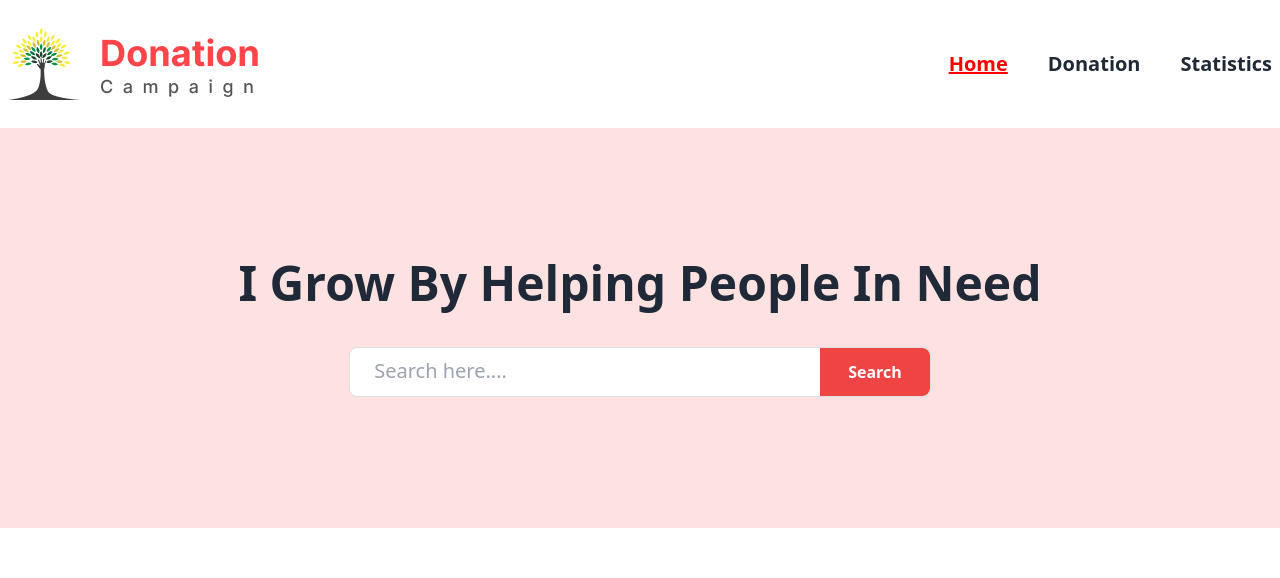
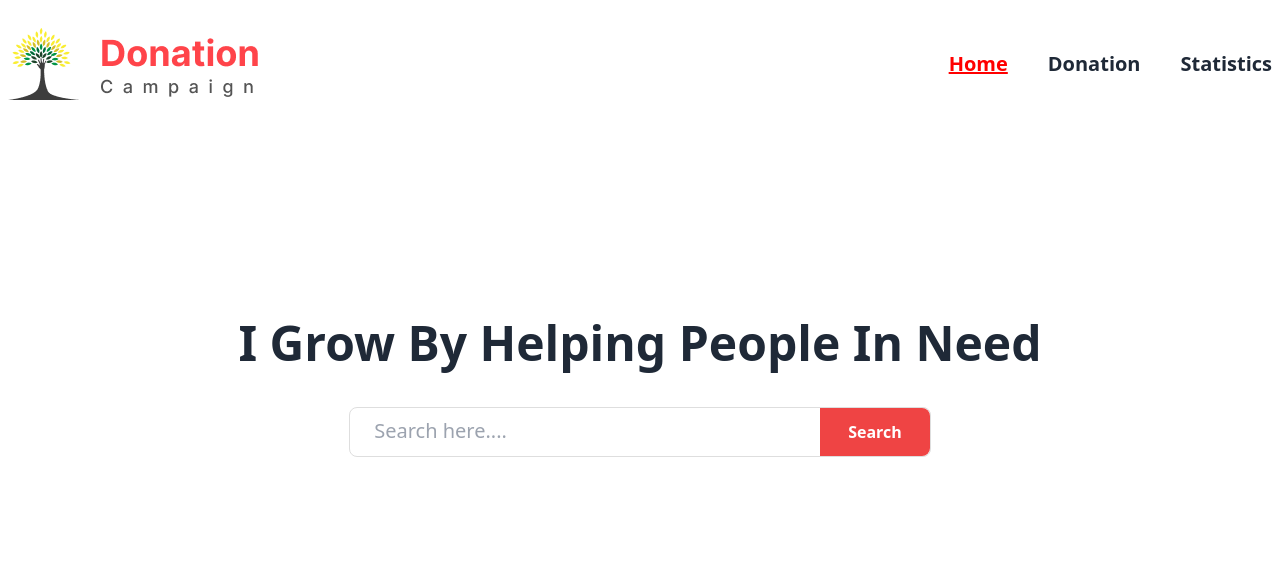
Before and after one commit to SiamIslamSagor/donation-campaign, a React (Vite) app: page / in a window 1280 px wide. Shown: the top 578 px of the page. Built offline with nearby package versions, Linux system fonts and the light colour scheme.

Commit message:
added hero component background image and set style background white overlay

```diff
--- a/src/Components/DonationBox/DonationBox.jsx
+++ b/src/Components/DonationBox/DonationBox.jsx
@@ -29,7 +29,7 @@ const DonationBox = () => {
       >
         <button
           onClick={() => setDonatedDataLength(donatedData.length)}
-          className="btn btn-success text-white text-lg px-8"
+          className="btn btn-success bg-green-600 text-white text-lg px-8"
         >
           See All
         </button>
--- a/src/Components/Hero/Hero.jsx
+++ b/src/Components/Hero/Hero.jsx
@@ -1,6 +1,15 @@
+import donationImg from "/donation_img.jpg";
 const Hero = () => {
+  const bannerBgStyle = {
+    backgroundImage: `url(${donationImg})`,
+    backgroundPosition: "center",
+    backgroundRepeat: "no-repeat",
+    backgroundSize: "cover",
+  };
+
   return (
-    <div className="h-[50vh] flex gap-10 flex-col justify-center items-center bg-red-100">
+    <div style={bannerBgStyle} className="bg-blend-overlay">
+      <div className="h-[50vh] xl:h-[65vh] bg-[#FFFFFFF2] bg-white flex gap-10 flex-col justify-center items-center">
         <h2 className="text-5xl text-center font-bold">
           I Grow By Helping People In Need
         </h2>
@@ -15,6 +24,7 @@ const Hero = () => {
           </button>
         </div>
       </div>
+    </div>
   );
 };
 
```
Also changed, not shown: src/Components/DonatePage/DonatePage.jsx (+2 -15 lines), public/donation_img.jpg (added). Lines whose indentation alone changed are shown as unchanged.
